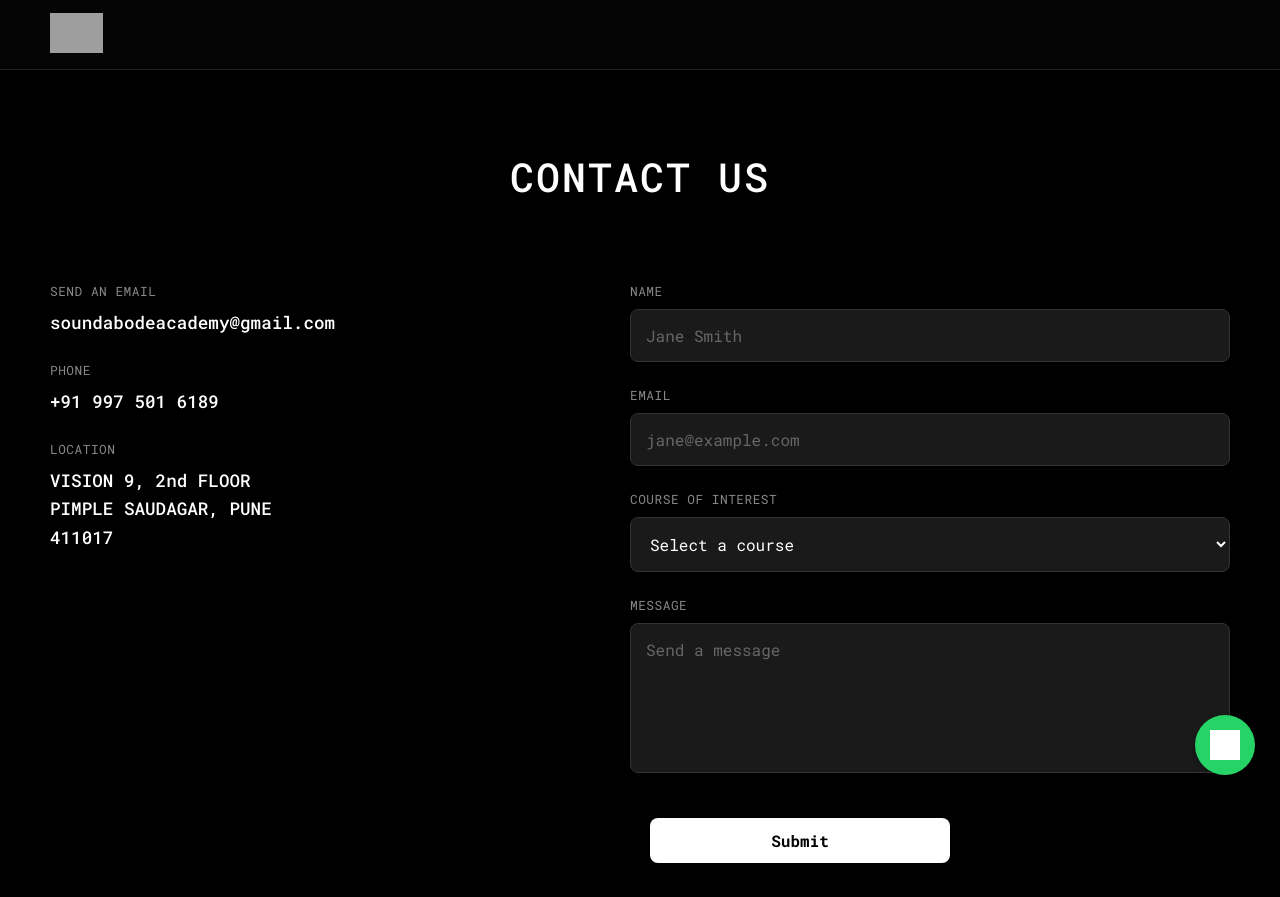
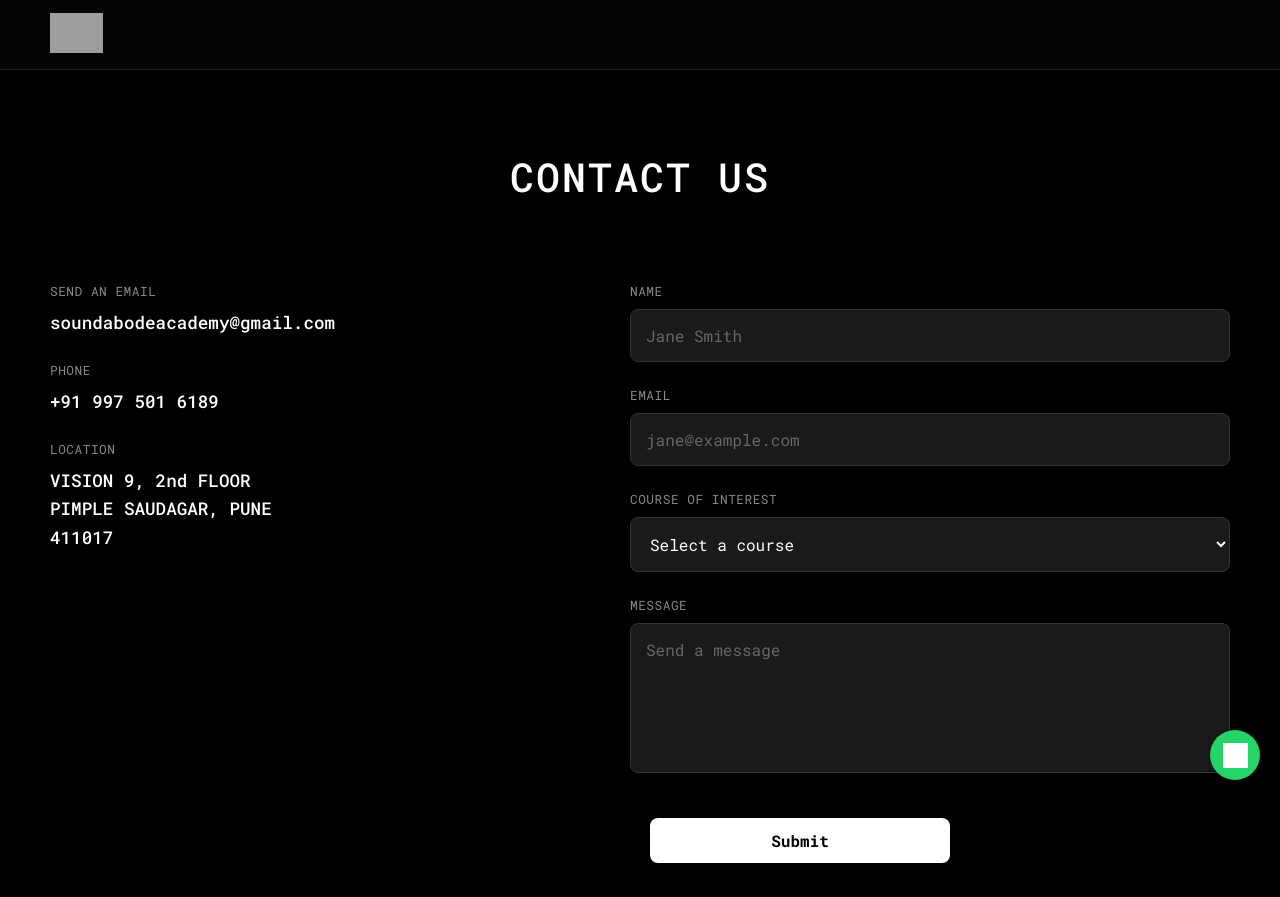
Before and after one commit to nexoraio99/soundabodev2, a plain HTML site: page contact.html in a window 1280 px wide. Shown: the top 897 px of the page. Drawn offline with nearby package versions, Linux system fonts and the light colour scheme; grey boxes are pictures that could not be loaded.

Commit message:
Update contact.css

```diff
--- a/style/contact.css
+++ b/style/contact.css
@@ -824,7 +824,17 @@ body {
         font-size: clamp(0.5rem, 0.9vw, 0.6rem);
     }
 }
+.whatsapp-float {
+        width: 50px;
+        height: 50px;
+        bottom: 20px;
+        right: 20px;
+    }
 
+    .whatsapp-icon {
+        width: 25px;
+        height: 25px;
+    }
 @media (max-width: 360px) {
     .navbar {
         padding: 6px clamp(8px, 1.5vw, 12px);
```
